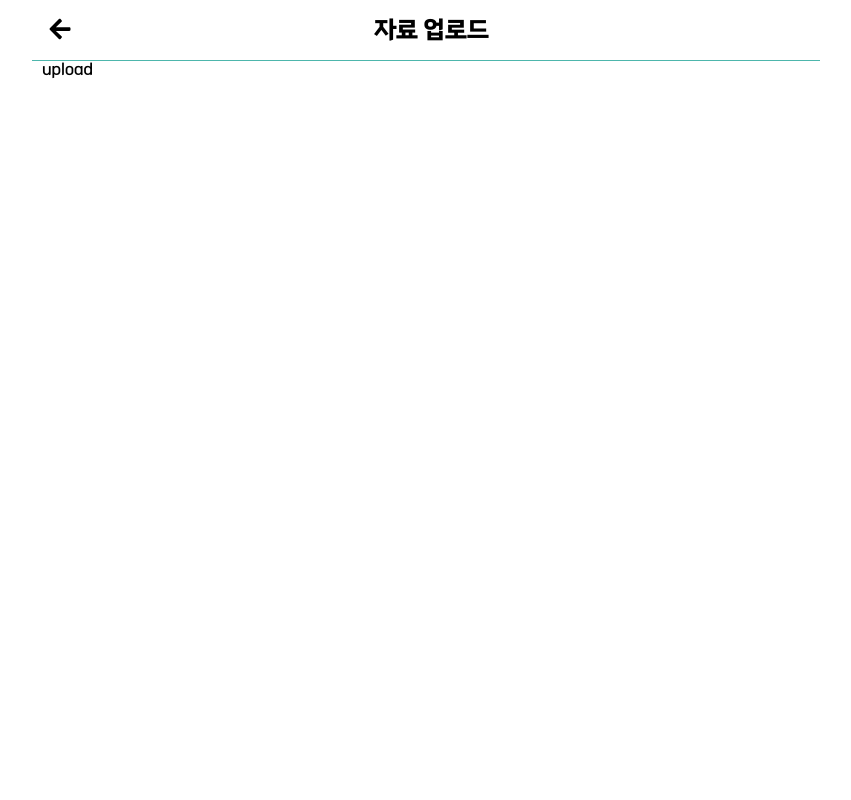
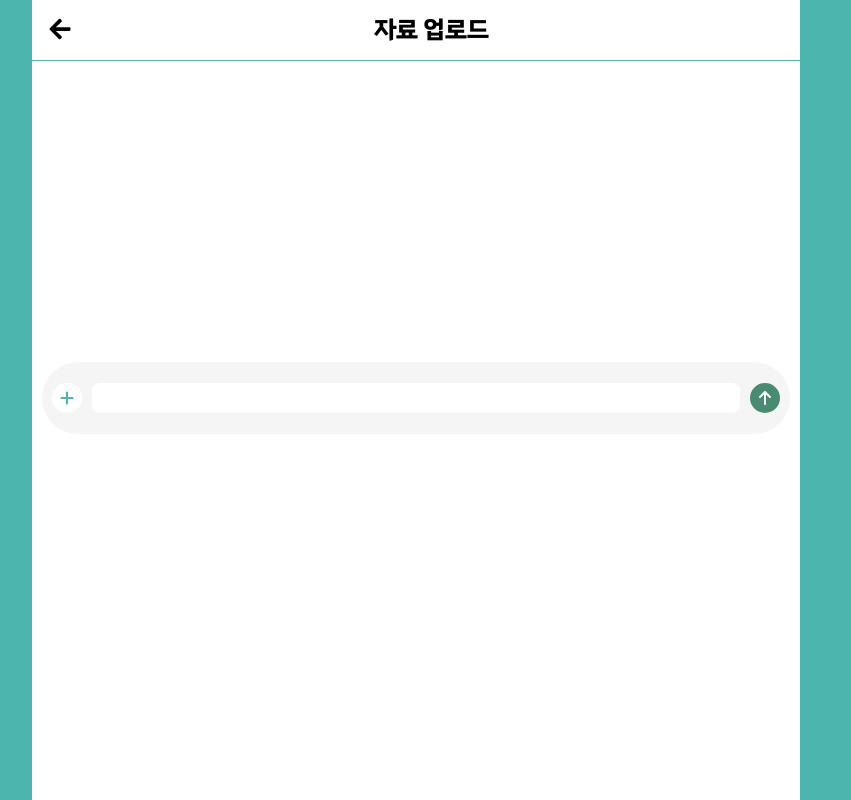
Before and after one commit to mauercho/StudyingWithListening, a React (Create React App) app in the folder front/: page /upload in a window 1280 px wide. Shown: the whole page, without its empty margins (224-1075 px from the left). Built offline with nearby package versions, Linux system fonts and the light colour scheme.

Commit message:
Feat: FileInput Component Layout & css 구현

```diff
--- a/front/public/index.html
+++ b/front/public/index.html
@@ -5,7 +5,10 @@
     <link rel="icon" href="%PUBLIC_URL%/favicon.svg" />
     <meta name="viewport" content="width=device-width, initial-scale=1" />
     <meta name="theme-color" content="#000000" />
-    <meta name="description" content="Web site created using create-react-app" />
+    <meta
+      name="description"
+      content="Web site created using create-react-app"
+    />
     <link rel="apple-touch-icon" href="%PUBLIC_URL%/logo192.png" />
     <!--
       manifest.json provides metadata used when your web app is installed on a
@@ -21,7 +24,7 @@
       work correctly both with client-side routing and a non-root public URL.
       Learn how to configure a non-root public URL by running `npm run build`.
     -->
-    <title>React App</title>
+    <title>숏공</title>
   </head>
   <body>
     <noscript>You need to enable JavaScript to run this app.</noscript>
--- /dev/null
+++ b/front/src/components/FileInput.jsx
@@ -0,0 +1,66 @@
+import React, { useState } from 'react'
+
+import styled from '@emotion/styled'
+
+import { FaPlus, FaArrowUp } from 'react-icons/fa6'
+
+const Container = styled.div`
+  width: 100%;
+  height: 72px;
+  background-color: ${({ theme }) => theme.color.grey};
+  display: flex;
+  justify-content: space-between;
+  align-items: center;
+  border-radius: 40px;
+`
+
+const Button = styled.button`
+  cursor: pointer;
+  display: flex;
+  width: 30px;
+  height: 30px;
+  justify-content: center;
+  align-items: center;
+  border: none;
+  border-radius: 50%;
+  margin: 0px 10px;
+`
+
+const AddButton = styled(Button)`
+  background-color: ${({ theme }) => theme.color.white};
+  color: ${({ theme }) => theme.color.primary};
+`
+
+const UploadButton = styled(Button)`
+  background-color: ${({ theme }) => theme.color.primary_dark};
+  color: ${({ theme }) => theme.color.white};
+`
+
+const Input = styled.input`
+  flex: 1;
+  border: none;
+  height: 30px;
+  border-radius: 8px;
+  outline: none;
+  padding: 0px 10px;
+  background-color: ${({ theme, url }) =>
+  url ? theme.color.white : theme.color.grey};
+  font-size: ${({ theme }) => theme.font.size.xs};
+  font-weight: ${({theme}) => theme.font.weight.regular};
+`
+
+export default function FileInput() {
+  const [type, setType] = useState("url");
+
+  return (
+    <Container>
+      <AddButton>
+        <FaPlus size={16} />
+      </AddButton>
+      <Input aria-label="fileInput" url={type === "url"} disabled={type !== "url"} placeholder={""} />
+      <UploadButton>
+        <FaArrowUp size={16} />
+      </UploadButton>
+    </Container>
+  )
+}
--- a/front/src/components/GlobalStyles.jsx
+++ b/front/src/components/GlobalStyles.jsx
@@ -1,11 +1,10 @@
 // GlobalStyles.js
-import React from 'react';
-import { Global, css } from '@emotion/react';
+import React from 'react'
+import { Global, css } from '@emotion/react'
 
-function GlobalStyles() {
-  return (
-    <Global
-      styles={css`
+const globalStyles = (theme) => css`
+  body {
+    background-color: ${theme.color.primary};
     @font-face {
       font-family: 'TheJamsil';
       font-weight: 100;
@@ -43,13 +42,12 @@ function GlobalStyles() {
       src: url('/fonts/TheJamsil6ExtraBold.ttf') format('truetype');
     }
 
-        /* 전역 폰트 적용 */
-        body {
     font-family: 'TheJamsil', Arial, sans-serif;
   }
-      `}
-    />
-  );
+`
+
+function GlobalStyles() {
+  return <Global styles={globalStyles} />
 }
 
-export default GlobalStyles;
+export default GlobalStyles
--- a/front/src/layouts/Layout.jsx
+++ b/front/src/layouts/Layout.jsx
@@ -8,9 +8,10 @@ const Container = styled.div`
   padding: 0px 10px;
   max-width: 768px;
   min-width: 320px;
-  min-height: 100vh;
+  height: 100vh;
   display: flex;
   flex-direction: column;
+  background-color: ${({theme}) => theme.color.white};
 `
 
 const Player = styled.div`
--- a/front/src/layouts/TitleLayout.jsx
+++ b/front/src/layouts/TitleLayout.jsx
@@ -9,9 +9,10 @@ const Container = styled.main`
   margin: auto;
   max-width: 768px;
   min-width: 320px;
-  min-height: 100vh;
+  height: 100vh;
   display: flex;
   flex-direction: column;
+  background-color: ${({theme}) => theme.color.white};
 `;
 
 const Main = styled.div`
--- a/front/src/pages/upload.jsx
+++ b/front/src/pages/upload.jsx
@@ -1,15 +1,20 @@
 import React from 'react'
 
 import styled from '@emotion/styled'
+
+import FileInput from '../components/FileInput'
 
 const Container = styled.div`
   display: flex;
   align-items: center;
   height: 100%;
+  justify-content: center;
 `
 
 export default function Upload() {
   return (
-    <Container>upload</Container>
+    <Container>
+      <FileInput />
+    </Container>
   )
 }
```
Lines whose indentation alone changed are shown as unchanged.
